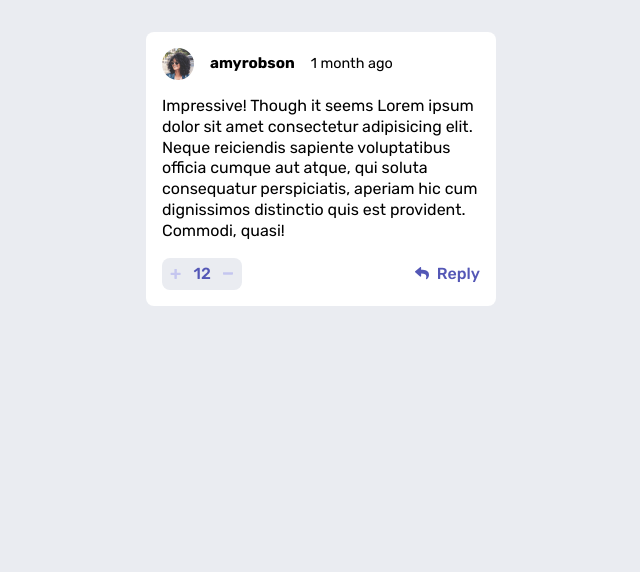
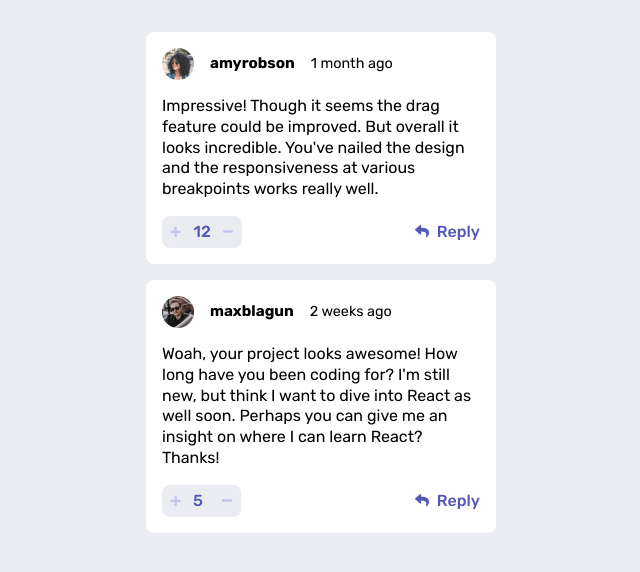
Before and after one commit to Fola-Joe/interactive-comments-section, a React (Vite) app: page / in a window 1280 px wide. Shown: the top 572 px of the page, without its empty margins (319-959 px from the left). Built offline with nearby package versions, Linux system fonts and the light colour scheme.

Commit message:
inclusion of comments asides replies

```diff
--- a/src/Comment.css
+++ b/src/Comment.css
@@ -46,6 +46,6 @@
 }
 .plus, .minus {cursor: pointer;}
 .comment-writeup {
-    margin-left: 1rem;
+    margin: 0 1rem;
     line-height: 1.3;
 }
--- a/src/Comment.jsx
+++ b/src/Comment.jsx
@@ -1,26 +1,21 @@
 import './Comment.css';
 
-export default function Comment() {
+export default function Comment({ username, content, image, time, score }) {
     return (
         <div className="Comment">
             <section className="comment-top">
-                <img src="/avatars/image-amyrobson.png" alt="avatar icon" />
-                <h1>amyrobson</h1>
-                <h2>1 month ago</h2>
+                <img src={image} alt="user avatar" />
+                <h1>{username}</h1>
+                <h2>{time}</h2>
             </section>
-            <p className="comment-writeup">
-                Impressive! Though it seems Lorem ipsum dolor sit amet consectetur adipisicing elit.
-                Neque reiciendis sapiente voluptatibus officia cumque aut atque,
-                qui soluta consequatur perspiciatis, aperiam hic cum dignissimos
-                distinctio quis est provident. Commodi, quasi!
-            </p>
+            <p className="comment-writeup">{content}</p>
             <div className="comment-bottom">
                 <section className="vote-section">
                     <img className="vote plus" src="/icon-plus.svg" alt="plus icon" />
-                    <h3 className="vote number">12</h3>
+                    <h3 className="vote number">{score}</h3>
                     <img className="vote minus" src="/icon-minus.svg" alt="minus icon" />
                 </section>
-                <section  className="reply-section">
+                <section className="reply-section">
                     <img src="/icon-reply.svg" alt="reply icon" />
                     <h4>Reply</h4>
                 </section>
--- a/src/CommentList.jsx
+++ b/src/CommentList.jsx
@@ -2,10 +2,22 @@ import Comment from "./Comment";
 import data from "./data.json";
 
 export default function CommentList() {
+    const { comments } = data;
+    // Extract the comments array from the JSON data
 
     return (
         <div className="CommentList">
-            <Comment />
+            {comments.map((comment) => (
+                <Comment
+                    key={comment.id}
+                    username={comment.user.username}
+                    content={comment.content}
+                    image={comment.user.image.png}
+                    time={comment.createdAt}
+                    score={comment.score}
+                />
+            ))}
+            {/* <Comment /> */}
         </div>
     )
 }
--- a/src/data.json
+++ b/src/data.json
@@ -14,8 +14,8 @@
       "score": 12,
       "user": {
         "image": {
-          "png": "./images/avatars/image-amyrobson.png",
-          "webp": "./images/avatars/image-amyrobson.webp"
+          "png": "avatars/image-amyrobson.png",
+          "webp": "avatars/image-amyrobson.webp"
         },
         "username": "amyrobson"
       },
@@ -28,8 +28,8 @@
       "score": 5,
       "user": {
         "image": {
-          "png": "./images/avatars/image-maxblagun.png",
-          "webp": "./images/avatars/image-maxblagun.webp"
+          "png": "avatars/image-maxblagun.png",
+          "webp": "avatars/image-maxblagun.webp"
         },
         "username": "maxblagun"
       },
@@ -42,8 +42,8 @@
           "replyingTo": "maxblagun",
           "user": {
             "image": {
-              "png": "./images/avatars/image-ramsesmiron.png",
-              "webp": "./images/avatars/image-ramsesmiron.webp"
+              "png": "avatars/image-ramsesmiron.png",
+              "webp": "avatars/image-ramsesmiron.webp"
             },
             "username": "ramsesmiron"
           }
@@ -56,8 +56,8 @@
           "replyingTo": "ramsesmiron",
           "user": {
             "image": {
-              "png": "./images/avatars/image-juliusomo.png",
-              "webp": "./images/avatars/image-juliusomo.webp"
+              "png": "avatars/image-juliusomo.png",
+              "webp": "avatars/image-juliusomo.webp"
             },
             "username": "juliusomo"
           }
```
